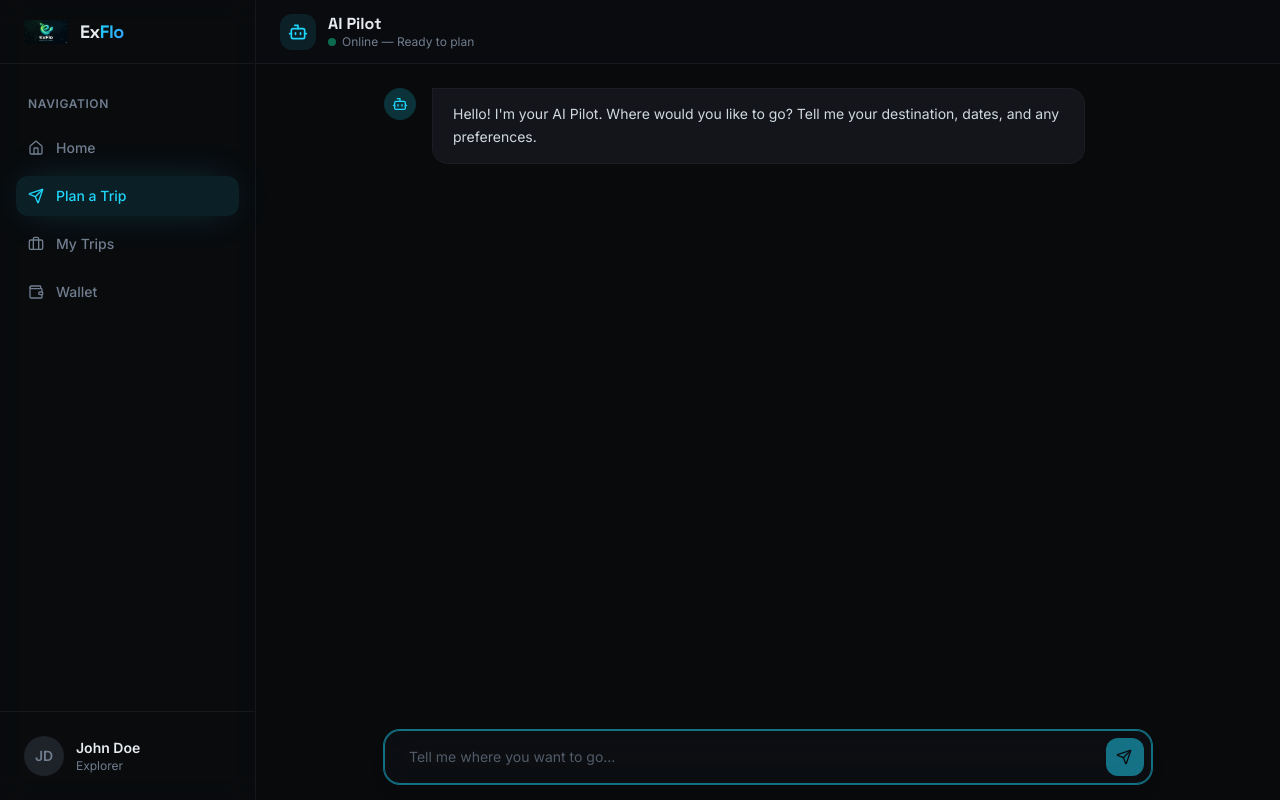
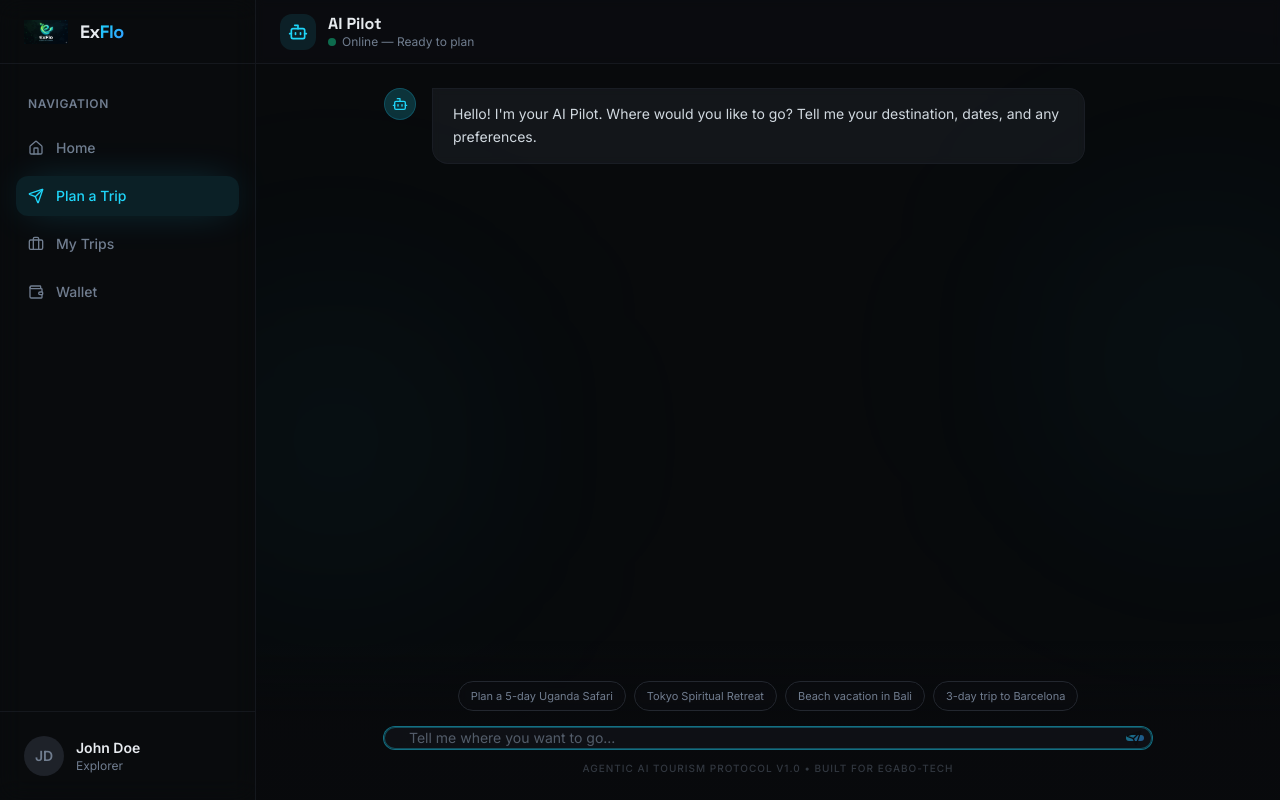
Before and after one commit to EGABO-TECH/ExFlo, a React (Vite) app: page /ExFlo/plan in a window 1280 px wide. Built offline with nearby package versions, Linux system fonts and the light colour scheme; the HTML template or start-up script is replaced by a standard one.

Commit message:
feat: finalize conversational AI Pilot with MiniPay checkout flow and Uganda data

```diff
--- a/src/pages/Plan.tsx
+++ b/src/pages/Plan.tsx
@@ -1,9 +1,17 @@
 import { useState, useRef, useEffect } from "react";
-import { Send, Bot, User } from "lucide-react";
+import { Send, Bot, User, ShieldCheck, CreditCard, CheckCircle2, Loader2, Sparkles, MapPin } from "lucide-react";
 import { motion, AnimatePresence } from "framer-motion";
 
+type Message = {
+  role: "assistant" | "user";
+  content: string;
+  type?: "text" | "checkout" | "success";
+  amount?: string;
+  txId?: string;
+};
+
 export default function Plan() {
-  const [messages, setMessages] = useState([
+  const [messages, setMessages] = useState<Message[]>([
     {
       role: "assistant",
       content: "Hello! I'm your AI Pilot. Where would you like to go? Tell me your destination, dates, and any preferences.",
@@ -11,69 +19,86 @@ export default function Plan() {
   ]);
   const [input, setInput] = useState("");
   const [isTyping, setIsTyping] = useState(false);
+  const [showCheckout, setShowCheckout] = useState(false);
+  const [paymentStatus, setPaymentStatus] = useState<"pending" | "confirming" | "paid">("pending");
   const endRef = useRef<HTMLDivElement>(null);
 
   useEffect(() => {
     endRef.current?.scrollIntoView({ behavior: "smooth" });
-  }, [messages, isTyping]);
+  }, [messages, isTyping, showCheckout]);
+
+  const handleCheckout = () => {
+    setPaymentStatus("confirming");
+  };
+
+  const handleFinalPayment = () => {
+    setPaymentStatus("paid");
+    setTimeout(() => {
+        setMessages(prev => [...prev, {
+            role: "assistant",
+            content: "Payment successful! Your Uganda Safari Experience has been securely booked on-chain via MiniPay. You can view your itinerary in 'My Trips'.",
+            type: "success",
+            txId: "0x" + Math.random().toString(16).slice(2, 10).toUpperCase()
+        }]);
+        setShowCheckout(false);
+    }, 1500);
+  };
 
   const handleSubmit = (e: React.FormEvent) => {
     e.preventDefault();
-    if (!input.trim()) return;
+    if (!input.trim() || isTyping) return;
 
     const userMsg = input.trim();
     setInput("");
     setMessages((prev) => [...prev, { role: "user", content: userMsg }]);
     setIsTyping(true);
 
-    const isUganda = userMsg.toLowerCase().includes("uganda") || userMsg.toLowerCase().includes("safari");
+    const isUganda = userMsg.toLowerCase().includes("uganda") || userMsg.toLowerCase().includes("safari") || userMsg.toLowerCase().includes("entebbe");
 
-    // Dynamic Agent Thinking Responses
+    // Realistic Agent Orchestration Logic
     setTimeout(() => {
       setIsTyping(false);
-      setMessages((prev) => [
-        ...prev,
-        {
-          role: "assistant",
-          content: isUganda
-            ? "Splendid choice! Uganda is beautiful. I'm orchestrating your Flow. Scanning flights from Entebbe International Airport to find the perfect itinerary..."
-            : "I'm orchestrating your Flow. Scanning thousands of global flights to find the optimal route for your destination...",
-        },
-      ]);
+
+      const response1 = isUganda
+        ? "Excellent! I'm initializing the Uganda Tourism Protocol. Scanning flights from Entebbe International (EBB) and checking availability at Kampala Serena Hotel..."
+        : "I'm orchestrating your Flow. Scanning global flight databases and premium accommodation providers for your journey...";
+
+      setMessages((prev) => [...prev, { role: "assistant", content: response1 }]);
 
       setIsTyping(true);
       setTimeout(() => {
         setIsTyping(false);
-        setMessages((prev) => [
-          ...prev,
-          {
-            role: "assistant",
-            content: "Everything is aligned. I've drafted an instant smart contract for this journey.",
-          },
-        ]);
 
-        setIsTyping(true);
-        setTimeout(() => {
-          setIsTyping(false);
-          setMessages((prev) => [
-            ...prev,
-            {
-              role: "assistant",
-              content: isUganda
-                ? "Your booking at Kampala Serena Hotel and Chobe Safari Lodge is pending. You can review the details on your 'My Trips' dashboard or head to your 'Wallet' to settle the **1,450 cUSD** payment via MiniPay!"
-                : "The trip is securely reserved. Please review the details on your 'My Trips' dashboard or visit your 'Wallet' to finalize the crypto payment via MiniPay when you're ready.",
-            },
-          ]);
-        }, 1200);
+        const response2 = isUganda
+          ? "I've locked in an exquisite 5-day itinerary: Flight UR402, 3 nights at Chobe Safari Lodge, and a private game drive in Murchison Falls. Everything is ready for checkout."
+          : "I've optimized your itinerary for zero friction. Routes and stays are reserved. Would you like to proceed to secure this Flow via MiniPay?";
 
-      }, 2000);
+        setMessages((prev) => [...prev, { role: "assistant", content: response2 }]);
 
-    }, 800);
+        if (isUganda) {
+            setTimeout(() => {
+                setShowCheckout(true);
+            }, 800);
+        }
+      }, 2500);
+
+    }, 1200);
   };
 
+  const suggestions = [
+      "Plan a 5-day Uganda Safari",
+      "Tokyo Spiritual Retreat",
+      "Beach vacation in Bali",
+      "3-day trip to Barcelona"
+  ];
+
   return (
-    <div className="h-full flex flex-col bg-background/50 relative">
-      <header className="h-16 flex items-center border-b border-border/50 px-6 bg-card/30 backdrop-blur-sm sticky top-0 z-10 shrink-0">
+    <div className="h-full flex flex-col bg-background/50 relative overflow-hidden">
+      {/* Background Decor */}
+      <div className="absolute top-1/4 -right-20 w-80 h-80 bg-primary/5 blur-[120px] rounded-full pointer-events-none" />
+      <div className="absolute bottom-1/4 -left-20 w-80 h-80 bg-primary/5 blur-[120px] rounded-full pointer-events-none" />
+
+      <header className="h-16 flex items-center border-b border-border/50 px-6 bg-card/30 backdrop-blur-sm sticky top-0 z-20 shrink-0">
         <div className="flex items-center gap-3">
           <div className="h-9 w-9 rounded-lg bg-primary/10 flex items-center justify-center">
             <Bot className="h-5 w-5 text-primary" />
@@ -88,7 +113,7 @@ export default function Plan() {
         </div>
       </header>
 
-      <div className="flex-1 overflow-y-auto p-4 sm:p-6 pb-32">
+      <div className="flex-1 overflow-y-auto p-4 sm:p-6 pb-40">
         <div className="max-w-3xl mx-auto flex flex-col gap-6">
           <AnimatePresence initial={false}>
             {messages.map((msg, i) => (
@@ -99,19 +124,25 @@ export default function Plan() {
                 className={`flex gap-4 ${msg.role === "assistant" ? "flex-row" : "flex-row-reverse"}`}
               >
                 <div className={`h-8 w-8 rounded-full flex items-center justify-center shrink-0 ${
-                  msg.role === "assistant" ? "bg-primary/20 text-primary" : "bg-secondary text-secondary-foreground"
+                  msg.role === "assistant" ? "bg-primary/20 text-primary border border-primary/20" : "bg-secondary text-secondary-foreground border border-border"
                 }`}>
                   {msg.role === "assistant" ? <Bot className="h-4 w-4" /> : <User className="h-4 w-4" />}
                 </div>
                 <div className={`rounded-2xl px-5 py-3.5 max-w-[85%] text-sm leading-relaxed ${
                   msg.role === "assistant"
-                    ? "bg-secondary/50 text-secondary-foreground rounded-tl-none border border-border/50"
-                    : "bg-primary text-primary-foreground rounded-tr-none shadow-md"
+                    ? "bg-secondary/50 text-secondary-foreground rounded-tl-none border border-border/50 backdrop-blur-sm"
+                    : "bg-primary text-primary-foreground rounded-tr-none shadow-lg shadow-primary/10"
                 }`}>
                   {msg.content}
+                  {msg.type === 'success' && (
+                      <div className="mt-3 p-3 rounded-lg bg-emerald-500/10 border border-emerald-500/20 text-emerald-500 text-xs font-mono">
+                          TX: {msg.txId}
+                      </div>
+                  )}
                 </div>
               </motion.div>
             ))}
+
             {isTyping && (
               <motion.div
                 initial={{ opacity: 0, y: 10 }}
@@ -119,12 +150,15 @@ export default function Plan() {
                 exit={{ opacity: 0, scale: 0.9 }}
                 className="flex gap-4 flex-row"
               >
-                <div className="h-8 w-8 rounded-full bg-primary/20 text-primary flex items-center justify-center shrink-0">
+                <div className="h-8 w-8 rounded-full bg-primary/20 text-primary flex items-center justify-center shrink-0 border border-primary/20">
                   <Bot className="h-4 w-4" />
                 </div>
                 <div className="rounded-2xl px-5 py-3.5 bg-secondary/50 text-secondary-foreground rounded-tl-none border border-border/50 flex flex-col gap-1 items-start">
-                  <span className="text-xs font-semibold text-primary/70 animate-pulse">Pilot is Orchestrating...</span>
-                  <div className="flex gap-1.5 mt-1">
+                  <div className="flex items-center gap-2">
+                    <Sparkles className="h-3 w-3 text-primary animate-pulse" />
+                    <span className="text-xs font-semibold text-primary/70">Pilot is Orchestrating...</span>
+                  </div>
+                  <div className="flex gap-1.5 mt-2">
                      <div className="w-1.5 h-1.5 bg-primary/50 rounded-full animate-bounce" style={{ animationDelay: "0ms" }} />
                      <div className="w-1.5 h-1.5 bg-primary/50 rounded-full animate-bounce" style={{ animationDelay: "150ms" }} />
                      <div className="w-1.5 h-1.5 bg-primary/50 rounded-full animate-bounce" style={{ animationDelay: "300ms" }} />
@@ -132,30 +166,100 @@ export default function Plan() {
                 </div>
               </motion.div>
             )}
+
+            {showCheckout && (
+                <motion.div
+                    initial={{ opacity: 0, scale: 0.95 }}
+                    animate={{ opacity: 1, scale: 1 }}
+                    className="max-w-[400px] ml-12 rounded-2xl border border-primary/30 bg-card/80 backdrop-blur-xl p-6 shadow-2xl overflow-hidden relative"
+                >
+                    <div className="absolute top-0 right-0 p-4 opacity-5">
+                       <CreditCard className="h-20 w-20" />
+                    </div>
+
+                    <h4 className="font-display font-bold text-lg mb-4 text-foreground">Checkout via MiniPay</h4>
+
+                    <div className="space-y-3 mb-6">
+                        <div className="flex justify-between text-sm py-2 border-b border-border/50">
+                            <span className="text-muted-foreground flex items-center gap-2"><MapPin className="h-3 w-3" /> Uganda Safari</span>
+                            <span className="font-semibold">1,450 cUSD</span>
+                        </div>
+                        <p className="text-[11px] text-muted-foreground leading-relaxed italic">
+                            Smart contracts will be deployed to Entebbe International & Chobe Safari Lodge endpoints.
+                        </p>
+                    </div>
+
+                    {paymentStatus === "pending" && (
+                        <button
+                            onClick={handleCheckout}
+                            className="w-full bg-gradient-primary text-primary-foreground py-3 rounded-xl font-bold text-sm shadow-lg shadow-primary/20 hover:opacity-90 transition-all active:scale-95"
+                        >
+                            Pay 1,450 cUSD
+                        </button>
+                    )}
+
+                    {paymentStatus === "confirming" && (
+                        <div className="space-y-4">
+                            <div className="text-center p-3 rounded-lg bg-primary/10 border border-primary/20">
+                                <p className="text-xs font-semibold text-primary mb-1">Confirm Transaction?</p>
+                                <p className="text-[10px] text-muted-foreground">Approve payment out of your MiniPay Wallet.</p>
+                            </div>
+                            <div className="flex gap-3">
+                                <button onClick={() => setPaymentStatus("pending")} className="flex-1 py-2 rounded-lg border border-border text-xs font-medium hover:bg-secondary">Cancel</button>
+                                <button onClick={handleFinalPayment} className="flex-1 py-2 rounded-lg bg-green-500 text-white text-xs font-bold hover:bg-green-600 flex items-center justify-center gap-1">
+                                    <ShieldCheck className="h-3 w-3" /> Agree & Pay
+                                </button>
+                            </div>
+                        </div>
+                    )}
+
+                    {paymentStatus === "paid" && (
+                        <div className="text-center py-2 text-emerald-500 font-bold flex items-center justify-center gap-2 text-sm">
+                            <CheckCircle2 className="h-4 w-4" /> Transaction Authorized
+                        </div>
+                    )}
+                </motion.div>
+            )}
           </AnimatePresence>
           <div ref={endRef} />
         </div>
       </div>
 
-      <div className="absolute bottom-4 left-0 right-0 px-4 sm:px-6">
-        <div className="max-w-3xl mx-auto relative">
-          <form onSubmit={handleSubmit} className="relative flex items-center">
+      <div className="absolute bottom-0 left-0 right-0 bg-gradient-to-t from-background via-background/95 to-transparent pt-10 pb-6 px-4 sm:px-6">
+        <div className="max-w-3xl mx-auto">
+          {messages.length === 1 && !isTyping && (
+              <div className="flex flex-wrap gap-2 mb-4 justify-center">
+                  {suggestions.map(s => (
+                      <button
+                        key={s}
+                        onClick={() => { setInput(s); }}
+                        className="px-3 py-1.5 rounded-full border border-border bg-card/30 text-[11px] text-muted-foreground hover:border-primary/50 hover:text-primary transition-all backdrop-blur-sm"
+                      >
+                          {s}
+                      </button>
+                  ))}
+              </div>
+          )}
+          <form onSubmit={handleSubmit} className="relative flex items-center group">
             <input
               autoFocus
               value={input}
               onChange={(e) => setInput(e.target.value)}
-              disabled={isTyping}
+              disabled={isTyping || showCheckout}
               placeholder="Tell me where you want to go..."
-              className="w-full rounded-2xl border border-border bg-card/50 backdrop-blur-md px-6 py-4 pr-14 text-sm outline-none transition-all focus:border-primary/50 focus:ring-1 focus:ring-primary/50 shadow-lg placeholder:text-muted-foreground/70 disabled:opacity-50"
+              className="w-full rounded-2xl border border-border bg-card/80 backdrop-blur-xl px-6 py-4.5 pr-14 text-sm outline-none transition-all focus:border-primary/50 focus:ring-1 focus:ring-primary/50 shadow-2xl placeholder:text-muted-foreground/70 disabled:opacity-50 border-primary/10 group-focus-within:border-primary/30"
             />
             <button
               type="submit"
-              disabled={!input.trim() || isTyping}
-              className="absolute right-2 top-2 bottom-2 aspect-square flex items-center justify-center rounded-xl bg-primary text-primary-foreground disabled:opacity-50 hover:opacity-90 transition-opacity"
+              disabled={!input.trim() || isTyping || showCheckout}
+              className="absolute right-2 top-2 bottom-2 aspect-square flex items-center justify-center rounded-xl bg-gradient-primary text-primary-foreground disabled:opacity-50 hover:opacity-90 transition-opacity"
             >
               <Send className="h-4 w-4 mr-0.5" />
             </button>
           </form>
+          <p className="text-[10px] text-center text-muted-foreground/40 mt-3 uppercase tracking-widest font-medium">
+             Agentic AI Tourism Protocol v1.0 • Built for EGABO-TECH
+          </p>
         </div>
       </div>
     </div>
```
